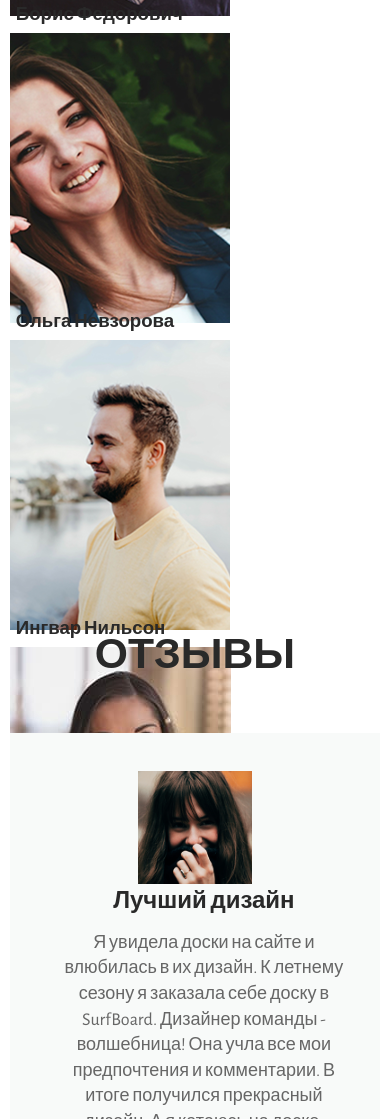
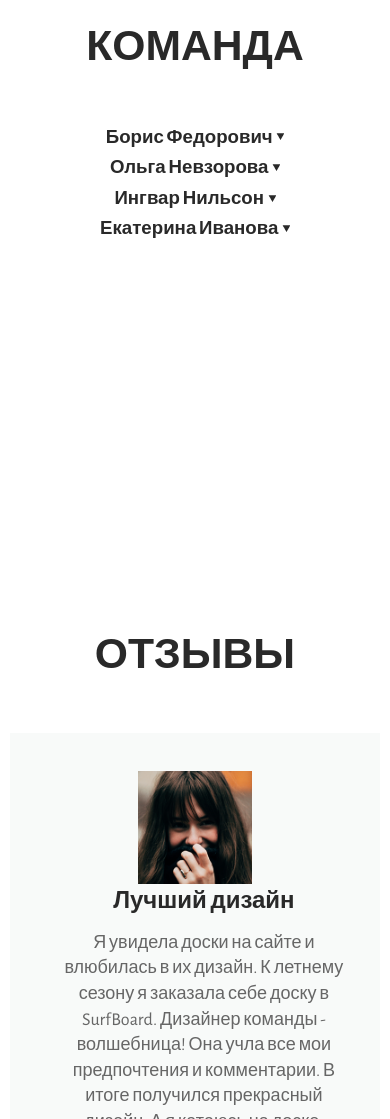
Before and after one commit to oksana-2001/Surfboard, a plain HTML site: page index.html in a window 390 px wide. Shown: the part 2821-3940 px from the top of the page. Drawn offline with nearby package versions, Linux system fonts and the light colour scheme.

Commit message:
вертикальный аккордион

```diff
--- a/index.html
+++ b/index.html
@@ -374,51 +374,9 @@
                 <button class="team__title" type="button">Екатерина Иванова</button>
                 <div class="team__content">
                   <div class="team__content-block">
-                    <h3 class="team__occ">Тестировщик</h3>
+                    <div class="team__occ">Тестировщик</div>
                     <div class="team__content-text">Отвечает за разработку новых продуктов</div>
                   </div>
-                </div>
-              </li>
-            </ul>
-            <ul class="team team--version--mobile">
-              <li class="team__item">
-                <div class="team__member">
-                  <img class="team__member-pic" src="./img/Boris.png" alt="team member">
-                </div>
-                <button class="team__title" type="button">Борис Федорович</button>
-                <div class="team__content">
-                 <h3 class="team__occ">Главный технолог</h3>
-                    <div class="team__content-text">Отвечает за материалы и разработку досок</div>
-                </div>
-              </li>
-              <li class="team__item">
-                <div class="team__member">
-                  <img class="team__member-pic" src="./img/Olga.png" alt="team member">
-                </div>
-                <button class="team__title" type="button">Ольга Невзорова</button>
-                <div class="team__content">
-                  <h3 class="team__occ">Дизайнер</h3>
-                    <div class="team__content-text">Создает дизайн серфбордов</div>
-                </div>
-              </li>
-              <li class="team__item">
-                <div class="team__member">
-                  <img class="team__member-pic" src="./img/Ingvar.png" alt="team member">
-                </div>
-                <button class="team__title" type="button">Ингвар Нильсон</button>
-                <div class="team__content">
-                  <h3 class="team__occ">Спортсмен</h3>
-                    <div class="team__content-text">Участвует в разработке серфбордов</div>
-                </div>
-              </li>
-              <li class="team__item">
-                <div class="team__member">
-                  <img class="team__member-pic" src="./img/Ekaterina.jpg" alt="team member">
-                </div>
-                <button class="team__title" type="button">Екатерина Иванова</button>
-                <div class="team__content">
-                  <h3 class="team__occ">Тестировщик</h3>
-                    <div class="team__content-text">Отвечает за разработку новых продуктов</div>
                 </div>
               </li>
             </ul>
@@ -438,7 +396,7 @@
                     />
                   </div>
                   <article class="reviews__content">
-                    <h3 class="reviews__title">Лучший дизайн</h3>
+                    <div class="reviews__title">Лучший дизайн</div>
                     <div class="reviews__txt">
                       <p>
                         Я увидела доски на сайте и влюбилась в их дизайн. К
@@ -673,7 +631,7 @@
         </li>
       </ul>
     </nav>
-    <script src="< src="https://cdnjs.cloudflare.com/ajax/libs/jquery/3.6.0/jquery.min.js" referrerpolicy="no-referrer"></script>
+    <script src="https://cdnjs.cloudflare.com/ajax/libs/jquery/3.6.0/jquery.min.js" referrerpolicy="no-referrer"></script>
     <script src="./js/script.js"></script>
   </body>
 </html>
--- a/js/script.js
+++ b/js/script.js
@@ -31,17 +31,39 @@ function menuHamburger() {
 menuHamburger();
 
 
-const openItem = item => {
+const openItem = (item) => {
+
 	const container = item.closest(".team__item");
 	const contentBlock = container.find(".team__content");
 	const textBlock = contentBlock.find(".team__content-block");
 	const reqHeight = textBlock.height();
 
+	container.addClass('active');
 	contentBlock.height(reqHeight);
 }
 
-$('.team__title').click(e => {
+const closeEveryItem = (container) => {
+	const items = container.find(".team__content");
+	const itemContainer = container.find(".team__item");
+
+	itemContainer.removeClass('active');
+
+	items.height(0);
+};
+
+$(".team__title").click((e) => {
 	const $this = $(e.currentTarget);
+	const container = $this.closest(".team");
+	const elemContainer = $this.closest(".team__item");
 
-	openItem($this)
-})
+	if (elemContainer.hasClass("active")) {
+		closeEveryItem(container);
+
+	} else {
+		closeEveryItem(container);
+		openItem($this);
+	}
+
+
+
+});
--- a/scss/components/reviews.scss
+++ b/scss/components/reviews.scss
@@ -46,6 +46,9 @@
 
 .reviews__txt {
   margin-bottom: rem(26px);
+ max-width: rem(463px);
+
+
 }
 
 .reviews__autor {
--- a/scss/components/team.scss
+++ b/scss/components/team.scss
@@ -1,24 +1,54 @@
-.team{
+.team {
   display: flex;
   justify-content: space-between;
+
+  @include tablets {
+    flex-direction: column;
+    align-items: center;
+  }
 }
 
-.section__title{
+.section__title {
   margin-bottom: rem(53px);
 }
 
-.team__member{
-	width: rem(220px);
-	height: rem(290px);
+.team__item {
   margin-right: rem(20px);
-	margin-bottom: rem(21px);
-
-	&:last-child{
+  position: relative;
+  text-align: center;
+  @include tablets {
     margin-right: 0;
   }
 }
+.team__item--active {
+  & .team__member {
+    @include phones {
+      display: block;
+      overflow: hidden;
+    }
+  }
+}
 
-.team__title{
+.team__member {
+  width: rem(220px);
+  height: rem(290px);
+  margin-bottom: rem(21px);
+  &:last-child {
+    margin-right: 0;
+  }
+
+  @include tablets {
+
+    width: auto;
+    margin-right: initial;
+  }
+
+  @include phones {
+    display: none;
+  }
+}
+
+.team__title {
   color: #292929;
   display: inline-flex;
   align-items: center;
@@ -28,38 +58,44 @@
   font-size: rem(21px);
   font-weight: bold;
   margin-bottom: rem(8px);
+  cursor: pointer;
+
+  &::after {
+	content: "";
+	width: rem(9px);
+	height: rem(9px);
+	display: block;
+	background:url(./../../img/triangle.png)no-repeat;
+	transition: 0.3s;
+	margin-left:rem(4px);
 
 
   }
-
-.team--version--desktop .team__content{
-	position: absolute;
-	top: 100%;
-
 }
 
-.team__content{
+.team__item--active .team__title::after{
+	transform: rotate(180deg);
+}
+
+.team__content {
   display: flex;
   flex-direction: column;
   justify-content: center;
   text-align: center;
   overflow: hidden;
-	transition: .3s;
+  transition: 0.3s;
   height: 0;
+  z-index: 1;
+  background: #fff;
+  position: absolute;
+  top: 100%;
+  width: 100%;
+
+
 }
 
-.team__occ{
+.team__occ {
   font-size: rem(18px);
   font-weight: bolder;
   margin-bottom: rem(4px);
 }
-
-.team--version--mobile{
-	display: none;
-
-	@include phones{
-
-		display: flex;
-		flex-direction: column;
-	}
-}
```
Also changed, not shown: css/main.css, img/Polygon 1 (2).png (added), img/asser.svg (renamed from img/Polygon 1 (1).svg), img/triangle.png (added). Lines whose indentation alone changed are shown as unchanged.
